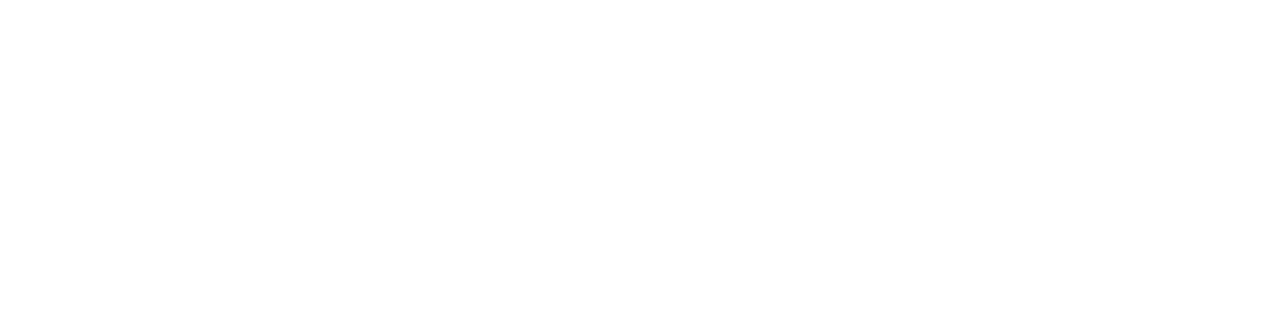
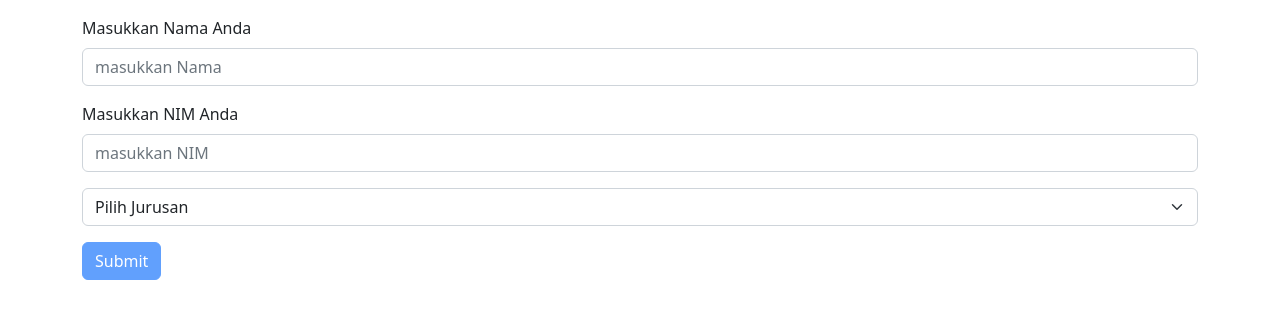
Before and after one commit to laoderidho/API.github.io, a React (Create React App) app in the folder client/: page /edit/1 in a window 1280 px wide. Before the commit this address had no page. Shown: the top 318 px of the page. Built offline with nearby package versions, Linux system fonts and the light colour scheme; no server answers.

Commit message:
Finish Client react CRUD With Mock API

```diff
--- a/client/src/App.js
+++ b/client/src/App.js
@@ -2,7 +2,9 @@ import React from "react";
 import {BrowserRouter, Routes, Route} from 'react-router-dom'
 import Home from "./components/Screen/Home"
 import About from './components/Screen/About'
-import AddMahasiswa from "./components/components/AddMahasiswa";
+import AddMahasiswa from "./components/components/Mahasiswa/AddMahasiswa";
+import EditMahasiswa from "./components/components/Mahasiswa/EditMahasiswa";
+
 
 const App = ()=>{
 
@@ -13,6 +15,7 @@ const App = ()=>{
                 <Route path="/" element={<Home/>}/>
                 <Route path="/about" element={<About/>} />
                 <Route path="/add" element={<AddMahasiswa/>} />
+                <Route path="/edit/:id"  element={<EditMahasiswa/>}/>
             </Routes>
         </BrowserRouter>
     </>
--- a/client/src/components/Screen/Home.js
+++ b/client/src/components/Screen/Home.js
@@ -14,6 +14,14 @@ const Home = () => {
     setData(res.data)
   }
 
+  const deleteUser = async (id)=>{
+      try{
+        await axios.delete(`https://62236b7e3af069a0f9a1d1c8.mockapi.io/users/${id}`);
+        getData();
+      }catch(err){
+        console.log(err)
+      }
+  }
   return (
     <div className="container mt-5" >
       <a href="/add" className="btn btn-primary"> <i className="fa-solid fa-plus"></i> tambah Mahasiswa</a>
@@ -24,15 +32,18 @@ const Home = () => {
               <th>Nama</th>
               <th>NIM</th>
               <th>Jurusan</th>
+
             </tr>
           </thead>
           <tbody>
           {data.map((item)=>(
             <tr key={item.id}>
-              <th>{item.id}</th>
-              <th>{item.Nama}</th>
-              <th>{item.NIM}</th>
-              <th>{item.Jurusan}</th>
+              <td>{item.id}</td>
+              <td>{item.Nama}</td>
+              <td>{item.NIM}</td>
+              <td>{item.Jurusan}</td>
+              <td> <a href={`/edit/${item.id}`} className='btn btn-success'> <i class="fa-solid fa-pen-to-square"></i>Edit</a></td>
+              <td><button onClick={()=>deleteUser(item.id)} className="btn btn-danger" ><i class="fa-solid fa-trash"></i>Hapus</button></td>
             </tr>
           ))}
           </tbody>
--- a/client/src/components/components/AddMahasiswa.js
+++ /dev/null
@@ -1,20 +0,0 @@
-import axios from 'axios'
-import React, {useState} from 'react'
-
-const AddMahasiswa = () => {
-    const [name, setName] = useState('')
-    const [nim, setNim] = useState('')
-    const [jurusan, setJurusan] = useState('')
-
-    const addData = async ()=>{
-        const res = await axios.post("https://62236b7e3af069a0f9a1d1c8.mockapi.io");
-
-    }
-
-  return (
-    <div>
-
-    </div>
-  )
-  }
-export default AddMahasiswa
--- /dev/null
+++ b/client/src/components/components/Mahasiswa/AddMahasiswa.js
@@ -0,0 +1,65 @@
+import axios from 'axios'
+import React, { useState} from 'react'
+import {useNavigate} from 'react-router-dom'
+
+const AddMahasiswa = () => {
+
+    const [Nama, setNama] = useState('')
+    const [NIM, setNIM] = useState('')
+    const [Jurusan, setJurusan] = useState('')
+    const navigate = useNavigate();
+
+    const addData = async e=>{
+      e.preventDefault();
+      try{
+          await axios.post("https://62236b7e3af069a0f9a1d1c8.mockapi.io/users",{Nama, NIM, Jurusan})
+          navigate('/')
+
+      }catch(err){
+        console.log(err)
+      }
+    }
+
+  return (
+    <div className="container">
+      <form onSubmit={addData}>
+        <div class="mb-3 mt-3">
+          <label for="" className="form-label">
+            Masukkan Nama Anda
+          </label>
+          <input
+            type="text"
+            placeholder="masukkan Nama"
+            className="form-control"
+            onChange={(e) => setNama(e.target.value)}
+          />
+        </div>
+        <div class="mb-3 mt-3">
+          <label for="" className="form-label">
+            Masukkan NIM Anda
+          </label>
+          <input
+            type="number"
+            placeholder="masukkan NIM"
+            className="form-control"
+            onChange={(e) => setNIM(e.target.value)}
+          />
+        </div>
+        <div class="mb-3 mt-3">
+          <select
+            name=""
+            id=""
+            className="form-select"
+            onChange={(e) => setJurusan(e.target.value)}
+          >
+            <option selected>Pilih Jurusan</option>
+            <option value="Teknik Informatika">Teknik Informatika</option>
+            <option value="Sistem Informasi">Sistem Informasi</option>
+          </select>
+        </div>
+        <input type="submit" className="btn btn-primary" disabled={!Nama || !NIM || !Jurusan} />
+      </form>
+    </div>
+  );
+  }
+export default AddMahasiswa
--- /dev/null
+++ b/client/src/components/components/Mahasiswa/EditMahasiswa.js
@@ -0,0 +1,85 @@
+import React, { useEffect, useState } from 'react'
+import axios from 'axios'
+import { useParams, useNavigate } from 'react-router-dom'
+
+const EditMahasiswa = () => {
+
+    const [Nama, setNama] = useState("");
+    const [NIM, setNIM] = useState("");
+    const [Jurusan, setJurusan] = useState("");
+    const {id} = useParams();
+    const navigate = useNavigate()
+
+    useEffect(() => {
+      getDataById();
+    },[]);
+
+
+    const updateData = async e=>{
+        e.preventDefault();
+        try{
+            await axios.put(`https://62236b7e3af069a0f9a1d1c8.mockapi.io/users/${id}`, {Nama, NIM, Jurusan})
+            navigate('/')
+        }catch(err){
+            console.log(err)
+        }
+    }
+
+    const getDataById = async ()=>{
+        const res = await axios.get(`https://62236b7e3af069a0f9a1d1c8.mockapi.io/users/${id}`)
+        setNama(res.data.Nama)
+        setNIM(res.data.NIM)
+        setJurusan(res.data.Jurusan)
+    }
+
+  return (
+    <div className="container">
+      <form onSubmit={updateData}>
+        <div class="mb-3 mt-3">
+          <label for="" className="form-label">
+            Masukkan Nama Anda
+          </label>
+          <input
+            type="text"
+            placeholder="masukkan Nama"
+            className="form-control"
+            value={Nama}
+            onChange={(e) => setNama(e.target.value)}
+          />
+        </div>
+        <div class="mb-3 mt-3">
+          <label for="" className="form-label">
+            Masukkan NIM Anda
+          </label>
+          <input
+            type="number"
+            placeholder="masukkan NIM"
+            className="form-control"
+            value={NIM}
+            onChange={(e) => setNIM(e.target.value)}
+          />
+        </div>
+        <div class="mb-3 mt-3">
+          <select
+            name=""
+            id=""
+            value={Jurusan}
+            className="form-select"
+            onChange={(e) => setJurusan(e.target.value)}
+          >
+            <option selected>Pilih Jurusan</option>
+            <option value="Teknik Informatika">Teknik Informatika</option>
+            <option value="Sistem Informasi">Sistem Informasi</option>
+          </select>
+        </div>
+        <input
+          type="submit"
+          className="btn btn-primary"
+          disabled={!Nama || !NIM || !Jurusan}
+        />
+      </form>
+    </div>
+  );
+}
+
+export default EditMahasiswa
```
